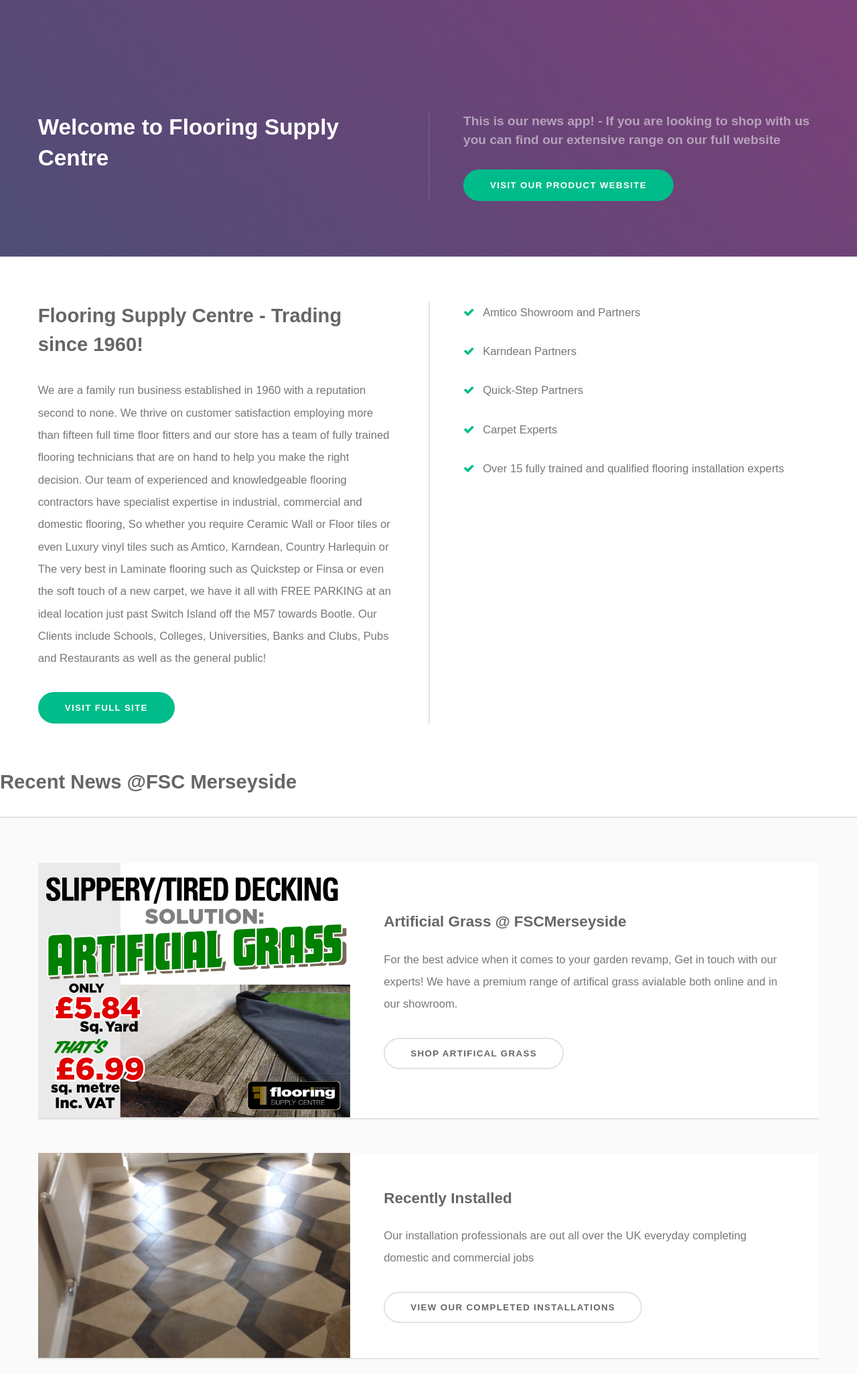
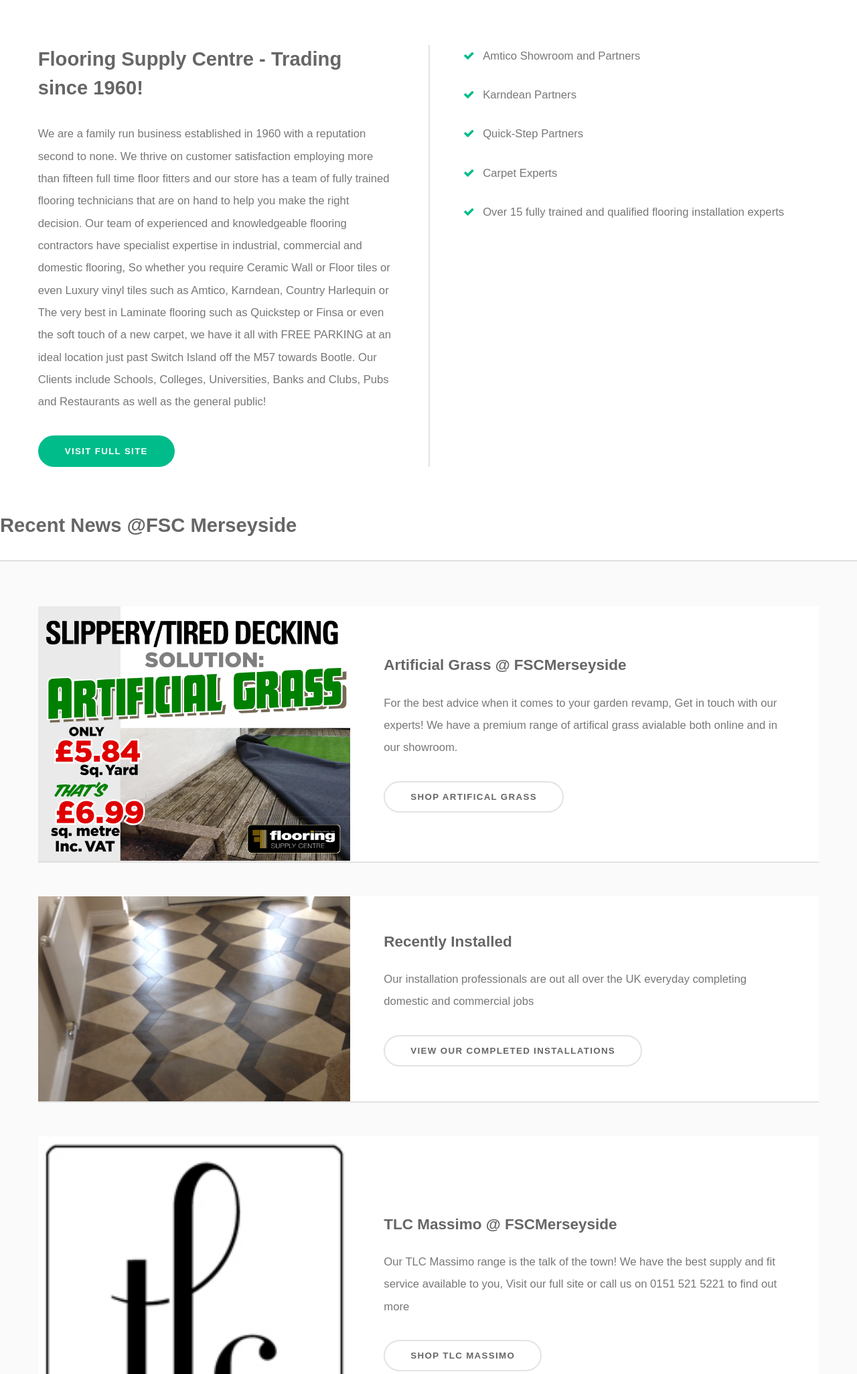
Before and after one commit to ThomasGriffinx/fscbuilder, a PHP site: page / in a window 1280 px wide. Shown: the top 2051 px of the page at 67% size. Run offline with PHP 8.4, Linux system fonts and the light colour scheme.

Commit message:
header removal

```diff
--- a/templated-prism/index.php
+++ b/templated-prism/index.php
@@ -9,21 +9,6 @@
 		<!--[if lte IE 9]><link rel="stylesheet" href="assets/css/ie9.css" /><![endif]-->
 	</head>
 	<body>
-
-		<!-- Banner -->
-			<section id="banner">
-				<div class="inner split">
-					<section>
-						<h2>Welcome to Flooring Supply Centre</h2>
-					</section>
-					<section>
-						<p>This is our news app! - If you are looking to shop with us you can find our extensive range on our full website</p>
-						<ul class="actions">
-							<li><a href="http://flooringsupplycentre.co.uk/index.php?Page=1" class="button special">Visit our Product Website</a></li>
-						</ul>
-					</section>
-				</div>
-			</section>
 
 		<!-- One -->
 			<section id="one" class="wrapper">
```
